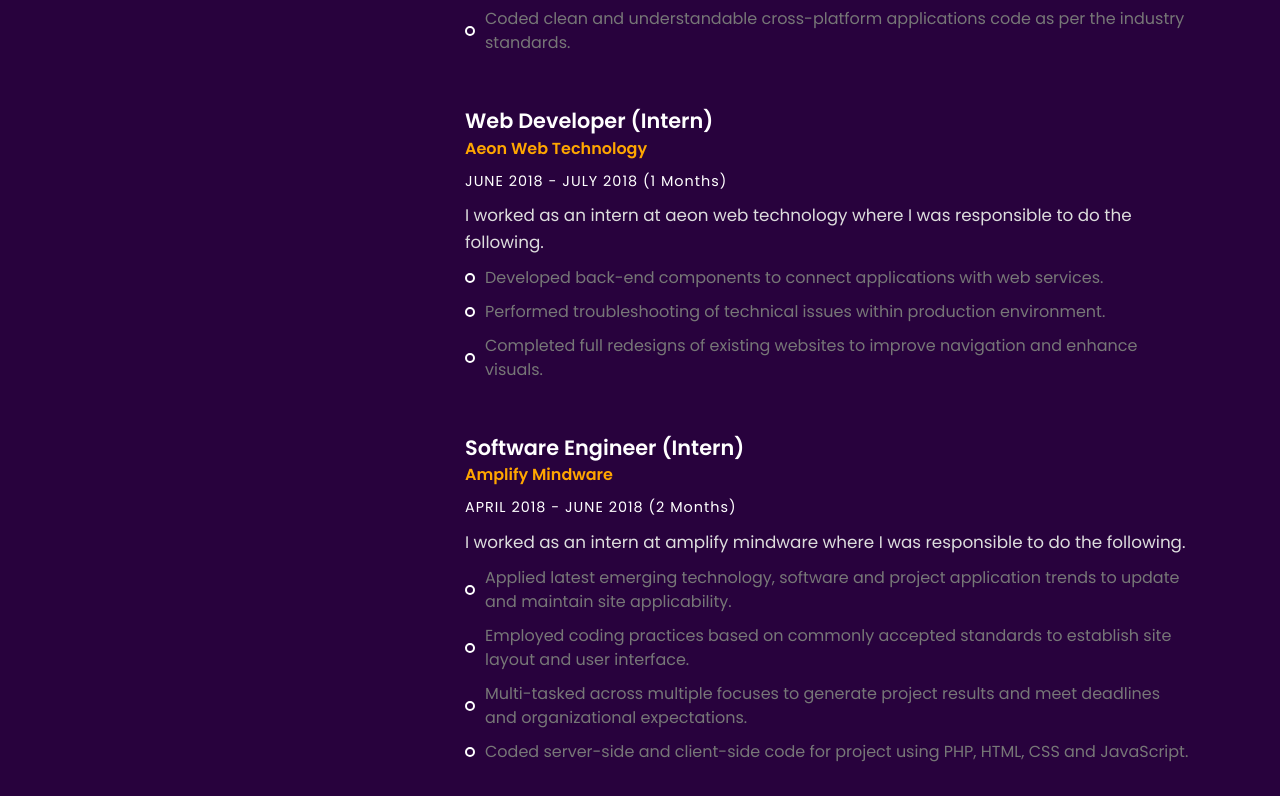
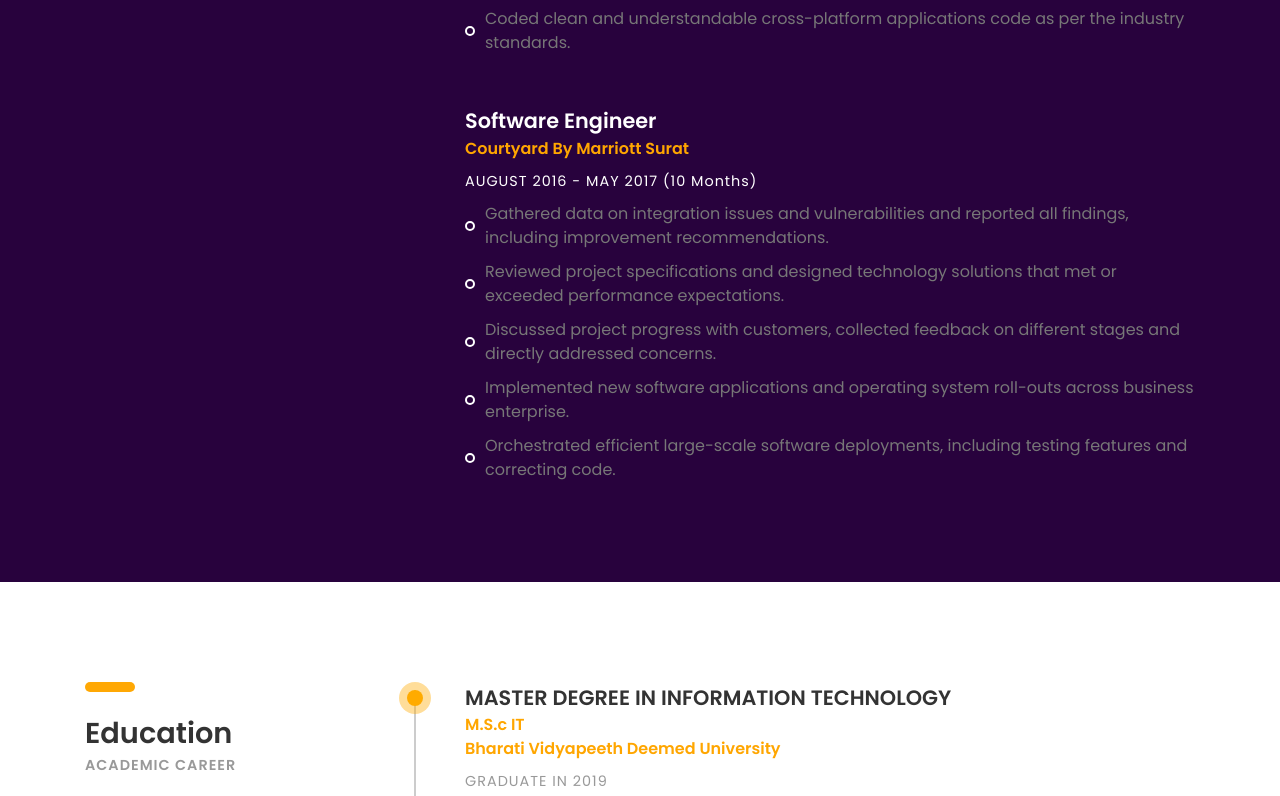
Before and after one commit to ManthanBhatt/manthanbhatt.github.io, a plain HTML site: page index.html in a window 1280 px wide. Shown: the part 2656-3452 px from the top of the page. Drawn offline with Linux system fonts and the light colour scheme; no server answers; files whose address does not match are found by name.

Commit message:
Update index.html

```diff
--- a/index.html
+++ b/index.html
@@ -283,38 +283,6 @@
 					</div><!-- experience -->
 
 					<div class="experience margin-b-50">
-						<h4><b>Web Developer (Intern)</b></h4>
-						<h5 class="font-yellow"><b>Aeon Web Technology</b></h5>
-						<h6 class="margin-t-10">JUNE 2018 - JULY 2018 (1 Months)</h6>
-						<p class="font-semi-white margin-t-10">I worked as an intern at aeon web technology where I was
-							responsible to do the following.</p>
-						<ul class="list margin-b-30 margin-t-10">
-							<li>Developed back-end components to connect applications with web services.</li>
-							<li>Performed troubleshooting of technical issues within production environment.</li>
-							<li>Completed full redesigns of existing websites to improve navigation and enhance visuals.
-							</li>
-						</ul>
-					</div><!-- experience -->
-
-					<div class="experience margin-b-50">
-						<h4><b>Software Engineer (Intern)</b></h4>
-						<h5 class="font-yellow"><b>Amplify Mindware</b></h5>
-						<h6 class="margin-t-10">APRIL 2018 - JUNE 2018 (2 Months)</h6>
-						<p class="font-semi-white margin-t-10">I worked as an intern at amplify mindware where I was
-							responsible to do the following.</p>
-						<ul class="list margin-b-30 margin-t-10">
-							<li>Applied latest emerging technology, software and project application trends to update
-								and maintain site applicability.</li>
-							<li>Employed coding practices based on commonly accepted standards to establish site layout
-								and user interface.</li>
-							<li>Multi-tasked across multiple focuses to generate project results and meet deadlines and
-								organizational expectations.</li>
-							<li>Coded server-side and client-side code for project using PHP, HTML, CSS and JavaScript.
-							</li>
-						</ul>
-					</div><!-- experience -->
-
-					<div class="experience margin-b-50">
 						<h4><b>Software Engineer</b></h4>
 						<h5 class="font-yellow"><b>Courtyard By Marriott Surat</b></h5>
 						<h6 class="margin-t-10">AUGUST 2016 - MAY 2017 (10 Months)</h6>
```
